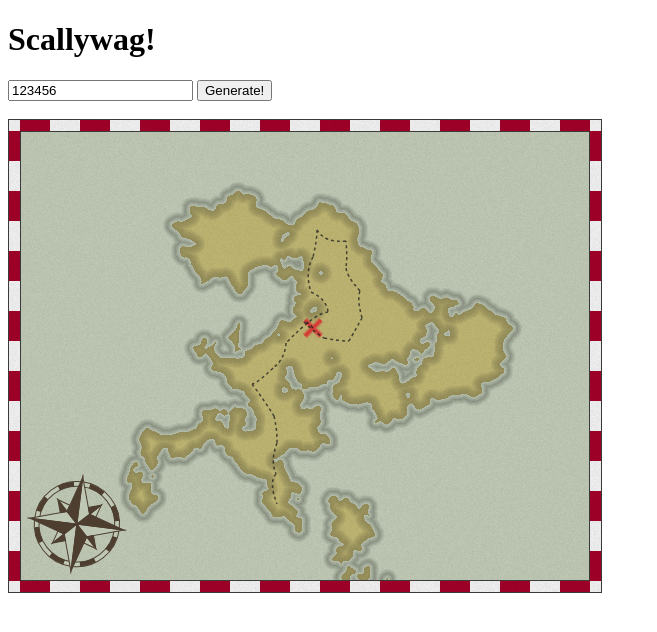
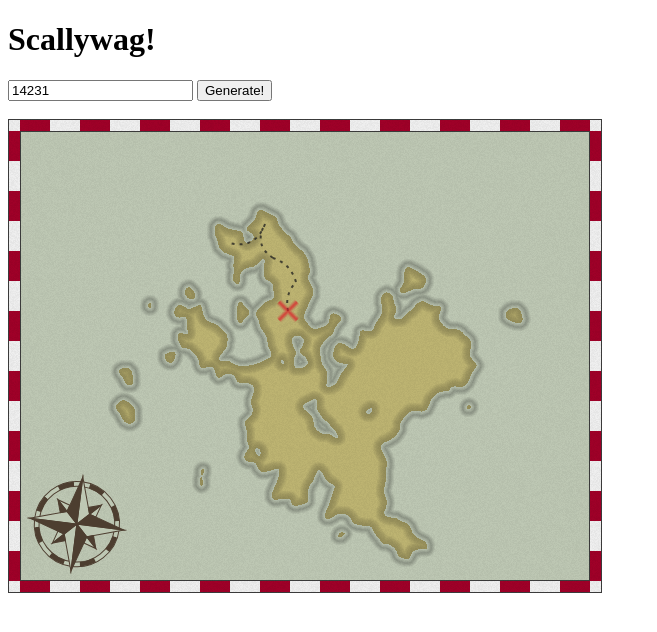
Before and after one commit to wlievens/scallywag, a plain HTML site: page index.html in a window 1280 px wide. Both pictures are taken after a click on the button "Generate!". Shown: the whole page, without its empty margins (0-657 px from the left). Drawn offline with Linux system fonts and the light colour scheme.

Commit message:
more map tuning

```diff
--- a/index.html
+++ b/index.html
@@ -8,7 +8,7 @@
 <script type="text/javascript" src="scallywag.js"></script>
 <body>
 <h1>Scallywag!</h1>
-<input type="number" id="seed" value="123456">
+<input type="number" id="seed" value="14231">
 <button id="generate" onclick="generatePirateMap(document.getElementById('canvas'), document.getElementById('seed').value)">Generate!</button>
 <br>
 <br>
--- a/scallywag.js
+++ b/scallywag.js
@@ -239,9 +239,9 @@ function generatePirateMap(canvas, seed)
             scale = 4.0;
             sx = scale * x / maxSize;
             sy = scale * y / maxSize;
-            var octaves = 5;
+            var octaves = 4;
             var value = 0;
-            persistence = 0.6;
+            persistence = 0.68;
             for (var n = 0; n < octaves; ++n)
             {
                 var frequency = Math.pow(2, n);
@@ -319,7 +319,7 @@ function generatePirateMap(canvas, seed)
 
 	// Determine coast range distances
     var coastMap = [];
-    var coastRange = 10;
+    var coastRange = 9;
     for (var y = 0; y < height; ++y)
     {
         for (var x = 0; x < width; ++x)
@@ -396,9 +396,10 @@ function generatePirateMap(canvas, seed)
 	if (goal)
 	{
 		// Pick the points that will make up the path
-		for (var n = 0; n < 60; ++n)
+		points.push(goal);
+		for (var n = 0; n < 40; ++n)
 		{
-			var point = pickIslandPoint(largestIsland, points, 25.0);
+			var point = pickIslandPoint(largestIsland, points, 30.0);
 			if (point)
 			{
 				points.push(point);
@@ -406,7 +407,6 @@ function generatePirateMap(canvas, seed)
 		}
 
 		// Sort them sensibly
-		path.push(goal);
 		var current = goal;
 		while (points.length)
 		{
@@ -427,9 +427,12 @@ function generatePirateMap(canvas, seed)
 			}
 			if (nearest)
 			{
-				if (nearestDist < 70)
+				if (nearestDist < 80)
 				{
 					// Test if the path is mostly land of the same island
+					var valid = true;
+					if (nearest != goal)
+					{
 						var steps = Math.ceil(nearestDist);
 						var good = 0;
 						var bad = 0;
@@ -447,7 +450,9 @@ function generatePirateMap(canvas, seed)
 								++bad;
 							}
 						}
-					if (good * 0.2 > bad)
+						valid = (good / (good + bad)) > 0.75;
+					}
+					if (valid)
 					{
 						path.push(nearest);
 						current = nearest;
@@ -542,14 +547,54 @@ function generatePirateMap(canvas, seed)
 
     gfx.putImageData(image, 0, 0);
 
+	// Draw the path
+	gfx.setLineDash([3, 5]);
+	gfx.strokeStyle = 'rgba(30, 30, 30, 0.75)';
+	gfx.lineWidth = 2.0;
+	for (var n = 0; n < path.length - 1; ++n)
+	{
+		var x1 = path[n].x;
+		var y1 = path[n].y;
+		var x2 = path[n + 1].x;
+		var y2 = path[n + 1].y;
+		var length = distance(x1, y1, x2, y2);
+		var factor1 = 0.2;
+		var factor2 = 0.3;
+		var angle = Math.atan2(y2 - y1, x2 - x1) + Math.PI / 2;
+		if (random.next() > 0.5)
+		{
+			angle += Math.PI;
+		}
+		var radius = length * (factor1 + factor2 * random.next());
+		var mx = (x1 + x2) * 0.5 + Math.cos(angle) * radius;
+		var my = (y1 + y2) * 0.5 + Math.sin(angle) * radius;
+		gfx.beginPath();
+		gfx.moveTo(x1, y1);
+		gfx.quadraticCurveTo(mx, my, x2, y2);
+		gfx.stroke();
+
+		if (DEBUG)
+		{
+			gfx.beginPath();
+			gfx.rect(x1 - 1, y1 - 1, 3, 3);
+			gfx.fillStyle = 'red';
+			gfx.fill();
+
+			gfx.beginPath();
+			gfx.rect(mx - 1, my - 1, 3, 3);
+			gfx.fillStyle = 'cyan';
+			gfx.fill();
+		}
+	}
+
 	// Draw the goal
 	for (var n = 4; n >= 1; n--)
 	{
 		gfx.beginPath();
 		gfx.setLineDash([]);
-		gfx.strokeStyle = 'rgba(220, 30, 40, ' + (0.6 - 0.1 * n) + ')';
+		gfx.strokeStyle = 'rgba(220, 30, 40, ' + (0.5 - 0.1 * n) + ')';
 		gfx.lineWidth = n*1.7;
-		var radius = 8.0;
+		var radius = 9.0;
 		var spread = 0*1.8;
 		var x1 = goal.x - radius + (random.next() * 2 - 1) * spread;
 		var y1 = goal.y - radius + (random.next() * 2 - 1) * spread;
@@ -565,25 +610,6 @@ function generatePirateMap(canvas, seed)
 		gfx.lineTo(x4, y4);
 		gfx.stroke();
 	}
-
-	gfx.setLineDash([3, 3]);
-	gfx.beginPath();
-	gfx.strokeStyle = 'rgba(30, 30, 30, 0.75)';
-	gfx.lineWidth = 1.5;
-	for (var n = 0; n < path.length - 1; ++n)
-	{
-		var x1 = path[n].x;
-		var y1 = path[n].y;
-		var x2 = path[n + 1].x;
-		var y2 = path[n + 1].y;
-		var length = distance(x1, y1, x2, y2);
-		var factor = 0.3;
-		var mx = (x1 + x2) * 0.5 + random.nextInt(-length * factor, +length * factor);
-		var my = (y1 + y2) * 0.5 + random.nextInt(-length * factor, +length * factor);
-		gfx.moveTo(x1, y1);
-		gfx.quadraticCurveTo(mx, my, x2, y2);
-	}
-	gfx.stroke();
 
 	// Draw the largest island outline
 	if (DEBUG)
```
Lines whose indentation alone changed are shown as unchanged.
